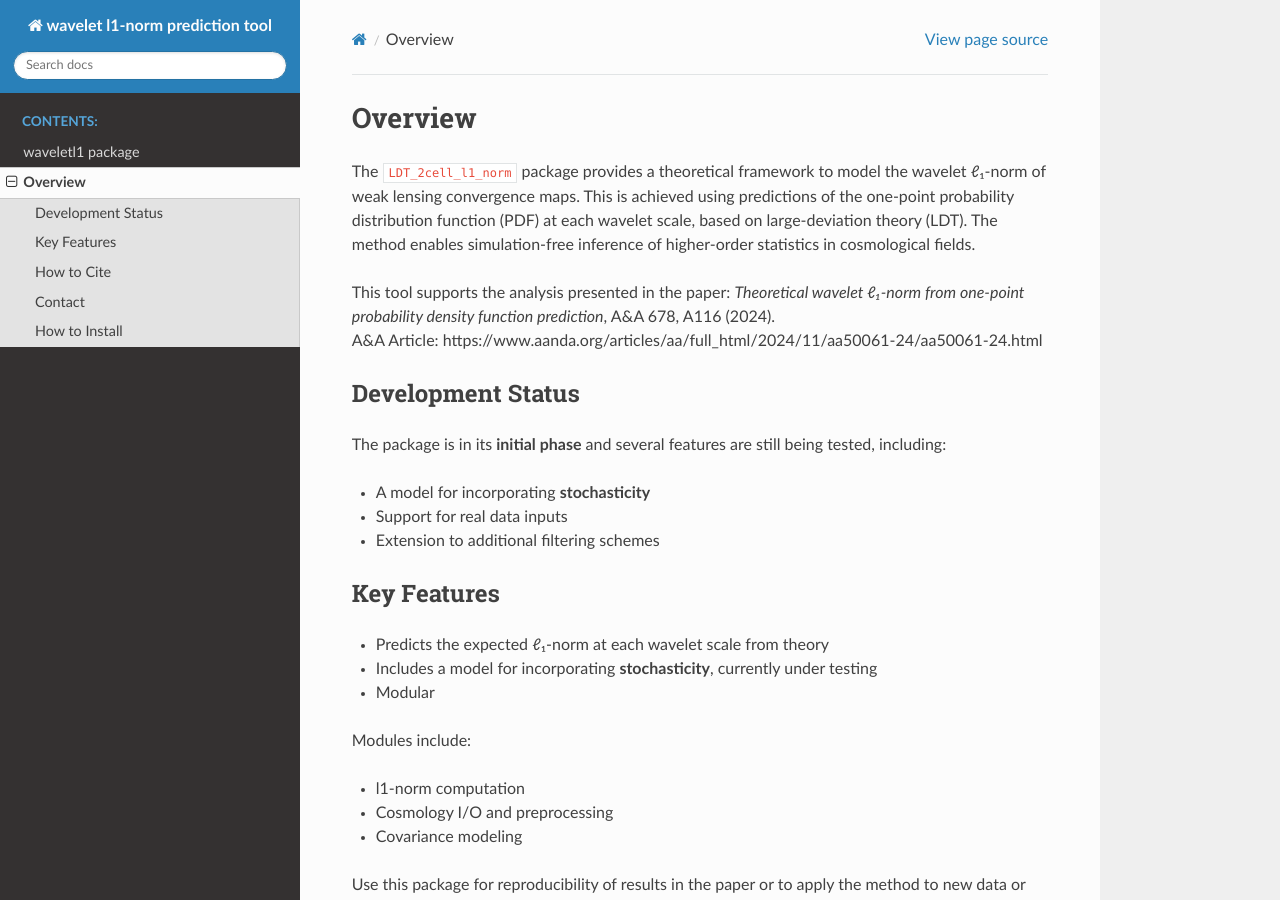
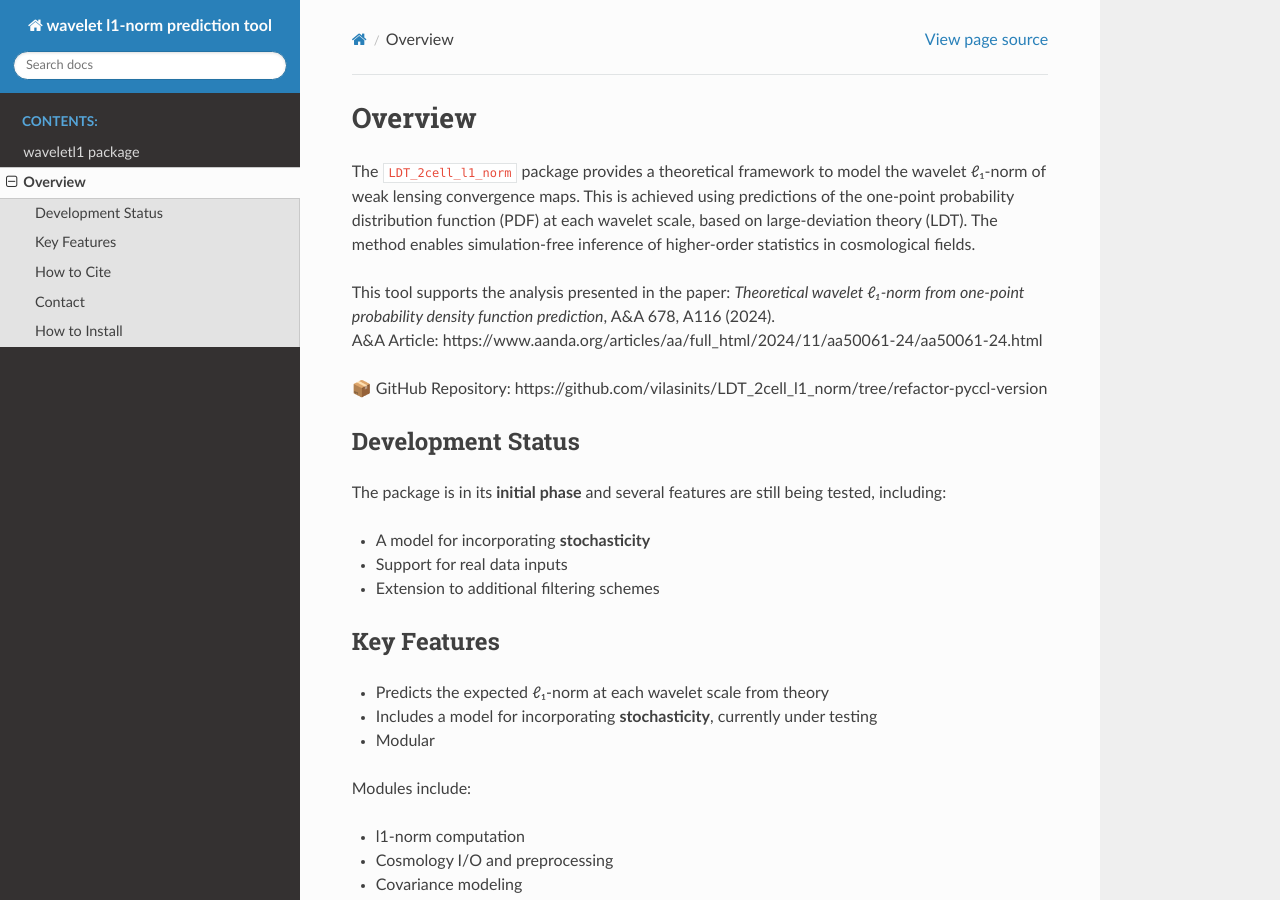
Before and after one commit to vilasinits/LDT_2cell_l1_norm, a Sphinx documentation site: the page built from docs/overview.md, in a window 1280 px wide and 900 px high. Built offline with Sphinx 7.4.7 and the Read the Docs theme 3.1.0, drawn with Linux system fonts in a browser that asks for light colours.

```diff
--- a/docs/overview.md
+++ b/docs/overview.md
@@ -6,6 +6,8 @@ The `LDT_2cell_l1_norm` package provides a theoretical framework to model the wa
 This tool supports the analysis presented in the paper:
 *Theoretical wavelet ℓ₁-norm from one-point probability density function prediction*, A&A 678, A116 (2024).
 A&A Article: https://www.aanda.org/articles/aa/full_html/2024/11/aa50061-24/aa50061-24.html
+
+📦 GitHub Repository: https://github.com/vilasinits/LDT_2cell_l1_norm/tree/refactor-pyccl-version
 
 Development Status
 ------------------
```
Also changed, not shown: docs/README.md (+2 -0 lines), 1 other file.
